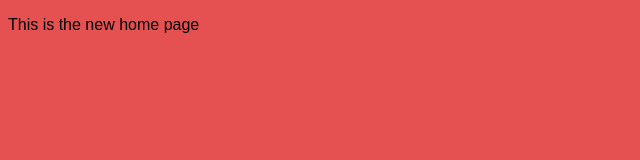
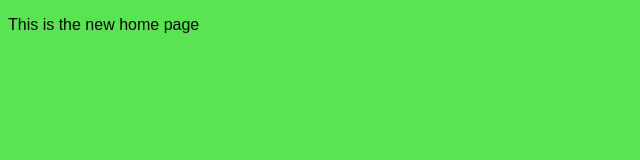
Before and after one commit to MiroZukina/music-Controller, a React app in the folder frontend/: page / in a window 1280 px wide. Shown: the whole page, without its empty margins (0-640 px from the left). Built offline with nearby package versions, Linux system fonts and the light colour scheme.

Commit message:
change background

```diff
--- a/frontend/src/static/css/index.css
+++ b/frontend/src/static/css/index.css
@@ -1,4 +1,4 @@
 body {
-    background-color: #e55151;
+    background-color: #58e551;
     font-family: Arial, sans-serif;
   }
```
Also changed, not shown: package.json (added, +15 -0 lines), 1 other file.
